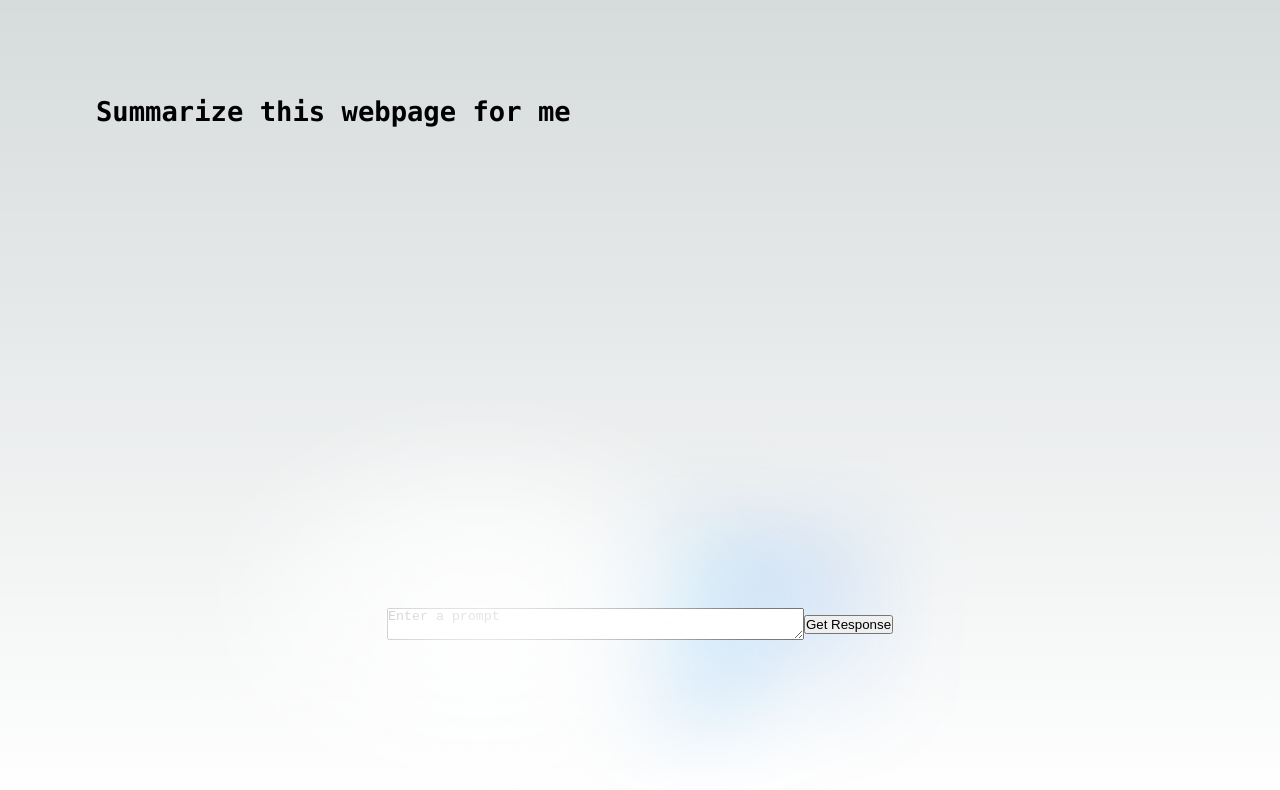
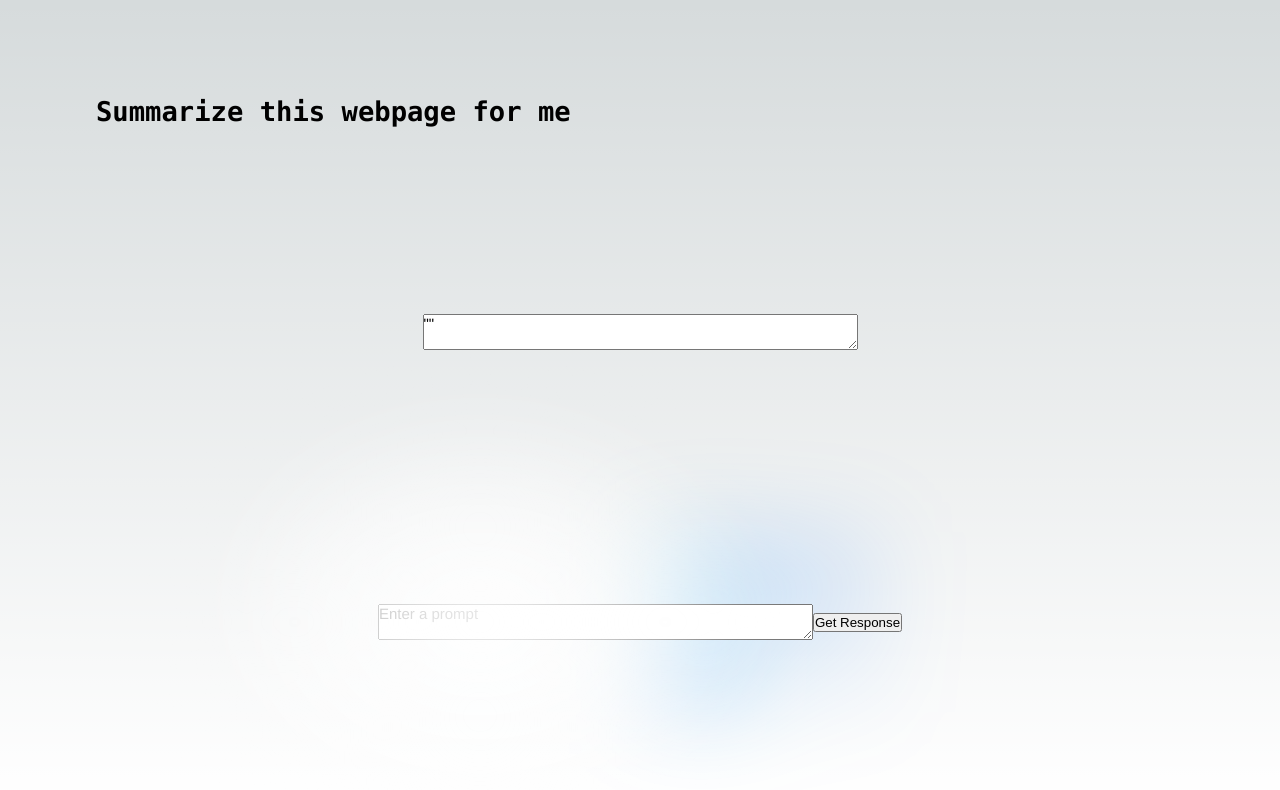
Before and after one commit to nihaarshah/MyFinalForm, a Next.js app: page / in a window 1280 px wide. Shown: the top 790 px of the page. Built offline with nearby package versions, Linux system fonts and the light colour scheme.

Commit message:
Increased max tokens

```diff
--- a/next.config.js
+++ b/next.config.js
@@ -2,5 +2,17 @@
 const nextConfig = {
   reactStrictMode: true,
 }
-
+module.exports = () => {
+  const rewrites = () => {
+    return [
+      {
+        source: "/hello/:path*",
+        destination: "http://localhost:5000/hello/:path*",
+      },
+    ];
+  };
+  return {
+    rewrites,
+  };
+};
 module.exports = nextConfig
--- a/package.json
+++ b/package.json
@@ -9,6 +9,7 @@
     "lint": "next lint"
   },
   "dependencies": {
+    "body-parser": "^1.20.2",
     "eslint": "8.35.0",
     "eslint-config-next": "13.2.3",
     "next": "13.2.3",
--- a/pages/api/openai.js
+++ b/pages/api/openai.js
@@ -1,4 +1,7 @@
 import { OpenAIApi, Configuration } from "openai";
+
+
+
 
 const configuration = new Configuration({
   apiKey: process.env.OPENAI_API_KEY,
@@ -11,6 +14,7 @@ export default async (req, res) => {
     const completion = await openai.createCompletion({
       model: "text-davinci-003",
       prompt: `${req.body.prompt}`,
+      max_tokens: 500
     });
 
     res.status(200).json({ text: `${completion.data.choices[0].text}` });
--- a/pages/index.js
+++ b/pages/index.js
@@ -6,6 +6,7 @@ export default function Home() {
   const [prompt, setPrompt] = useState("");
   const [isLoading, setIsLoading] = useState(false);
   const [response, setResponse] = useState("");
+
 
   const getResponseFromOpenAI = async () => {
     setResponse("");
@@ -28,14 +29,21 @@ export default function Home() {
   return (
     <>
       <Head>
-        <title>Next.js & OpenAI</title>
-        <meta name="description" content="Generated by Nihaar Shah" />
         <meta name="viewport" content="width=device-width, initial-scale=1" />
-        <link rel="icon" href="/favicon.ico" />
       </Head>
+
       <main className={styles.main}>
         <div className={styles.description}>
           <h1 className={styles.title}>Summarize this webpage for me </h1>
+        </div>
+
+        <div>
+          <textarea
+            className={styles.response}
+            row="15"
+            cols="50"
+            value= {(isLoading) ? 'Waiting' :  JSON.stringify(response) }
+          />
         </div>
 
         <div className={styles.center}>
@@ -46,17 +54,13 @@ export default function Home() {
             row="5"
             cols="50"
           />
+
+
           <button className={styles.button} onClick={getResponseFromOpenAI}>
             Get Response
           </button>
 
-          <div className={styles.response}>
-            {isLoading ? (
-              <div>Waiting for response ...</div>
-            ) : (
-              <div>{response}</div>
-            )}
-          </div>
+
         </div>
       </main>
     </>
--- a/styles/Home.module.css
+++ b/styles/Home.module.css
@@ -128,6 +128,15 @@
   content: '';
   position: absolute;
   z-index: -1;
+}
+
+.promptInput {
+  font: 15px Helvetica, Arial, sans-serif;
+}
+
+.response{
+  font: 15px Helvetica, Arial, sans-serif;
+  height: auto;
 }
 
 /* Conic Gradient Animation */
```
Also changed, not shown: 1 other file (tests, documents, lock files or other folders).
